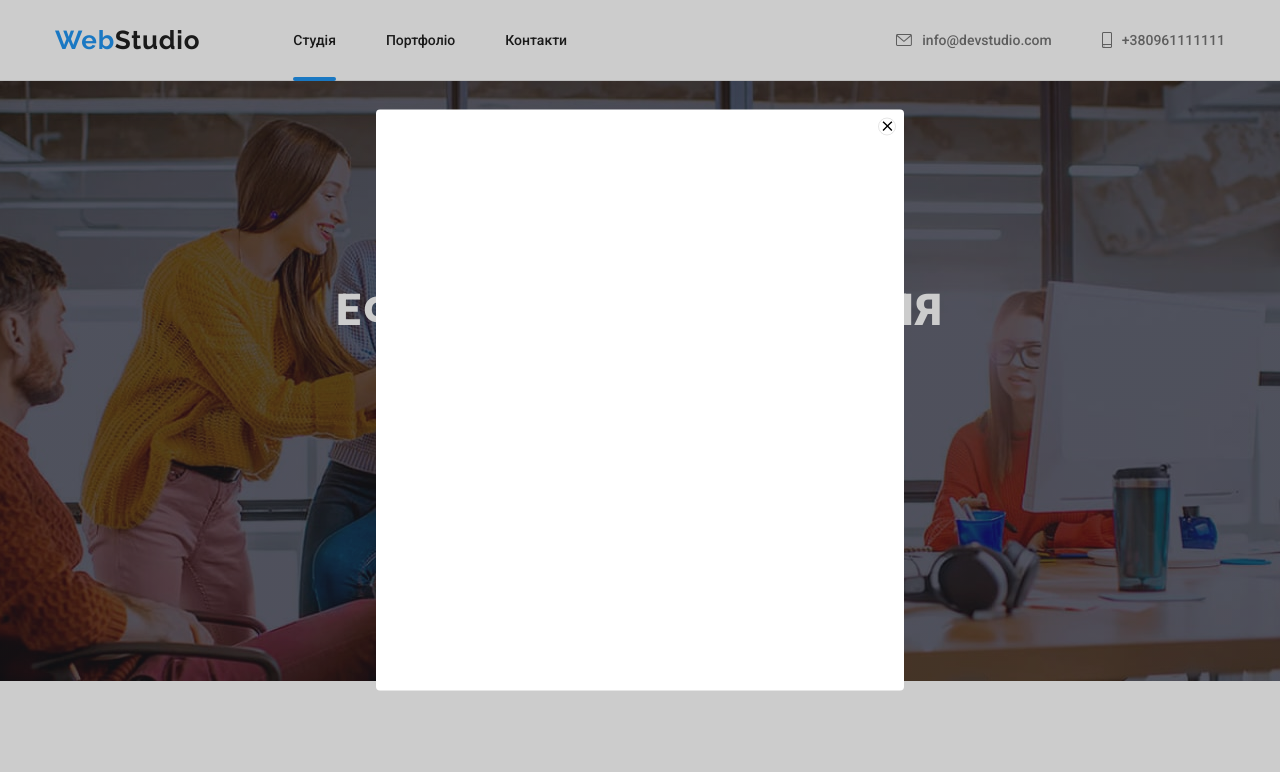
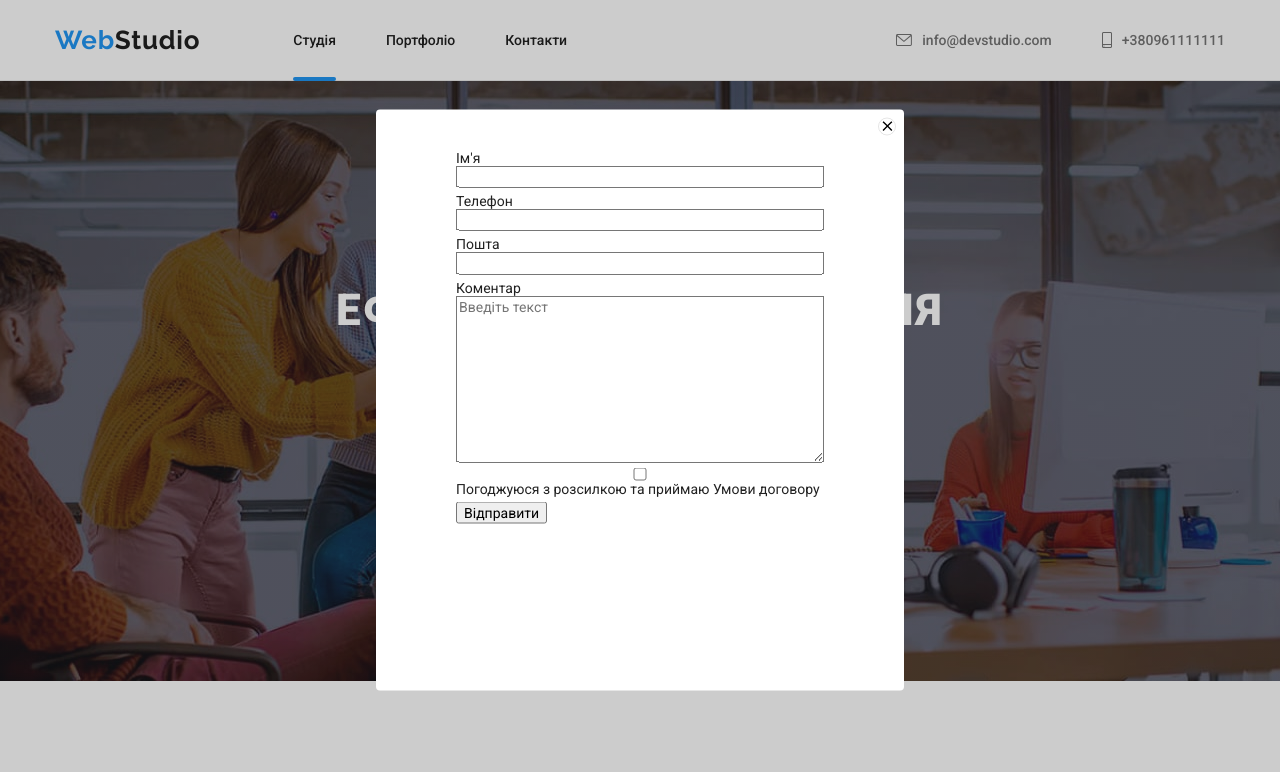
Before and after one commit to middleaged/goit-markup-hw-05, a plain HTML site: page index.html in a window 1280 px wide. Both pictures are taken after a click on the button "Замовити послугу". Shown: the top 772 px of the page. Drawn offline with nearby package versions, Linux system fonts and the light colour scheme.

Commit message:
Додає форми

```diff
--- a/css/styles.css
+++ b/css/styles.css
@@ -256,6 +256,17 @@ ul {
 .backdrop.is-hidden {
   opacity: 0;
   pointer-events: none;
+}
+.form {
+  width: 448px;
+  padding: 40px;
+  margin-left: auto;
+  margin-right: auto;
+}
+.modal-form-field {
+  margin-bottom: 5px;
+  display: flex;
+  flex-direction: column;
 }
 /* Особливості */
 .features-container {
@@ -526,6 +537,15 @@ ul {
 .icon-footer {
   fill: var(--main-background-color);
 }
+.footer-form {
+  display: flex;
+  justify-content: center;
+  align-items: center;
+}
+.footer-form-field {
+  display: flex;
+  flex-direction: column;
+}
 /* Портфоліо */
 .filters-container {
   display: flex;
--- a/index.html
+++ b/index.html
@@ -83,6 +83,37 @@
               <svg class="modal-close" width="18" height="18" data-modal-close>
                 <use href="./images/icons.svg#icon-close-black-18dp-2-1"></use>
               </svg>
+              <form class="form">
+                <div class="modal-form-field">
+                  <label for="name" class="form-label">Ім'я</label>
+                  <input type="text" name="name" id="name" />
+                </div>
+                <div class="modal-form-field">
+                  <label for="tel" class="form-label">Телефон</label>
+                  <input type="tel" name="tel" id="tel" />
+                </div>
+                <div class="modal-form-field">
+                  <label for="email" class="form-label">Пошта</label>
+                  <input type="email" name="email" id="email" />
+                </div>
+                <div class="modal-form-field">
+                  <label for="comment" class="form-label">Коментар</label>
+                  <textarea
+                    name="comment"
+                    id="comment"
+                    rows="10"
+                    placeholder="Введіть текст"
+                  ></textarea>
+                </div>
+                <div class="modal-form-field">
+                  <input type="checkbox" name="policy" id="policy" />
+                  <label for="policy"
+                    >Погоджуюся з розсилкою та приймаю Умови договору</label
+                  >
+                </div>
+
+                <button type="submit">Відправити</button>
+              </form>
             </div>
           </div>
         </div>
@@ -582,6 +613,21 @@
             </li>
           </ul>
         </div>
+        <form class="footer-form">
+          <div class="footer-form-field">
+            <h2 class="footer-form-title">Підпишіться на розсилку</h2>
+            <label class="footer-form-label">
+              <input
+                type="email"
+                name="email"
+                placeholder="E-mail"
+                class="footer-form-input"
+              />
+            </label>
+          </div>
+
+          <button type="submit">Підписатися</button>
+        </form>
       </div>
     </footer>
     <script src="./js/modal.js"></script>
```
